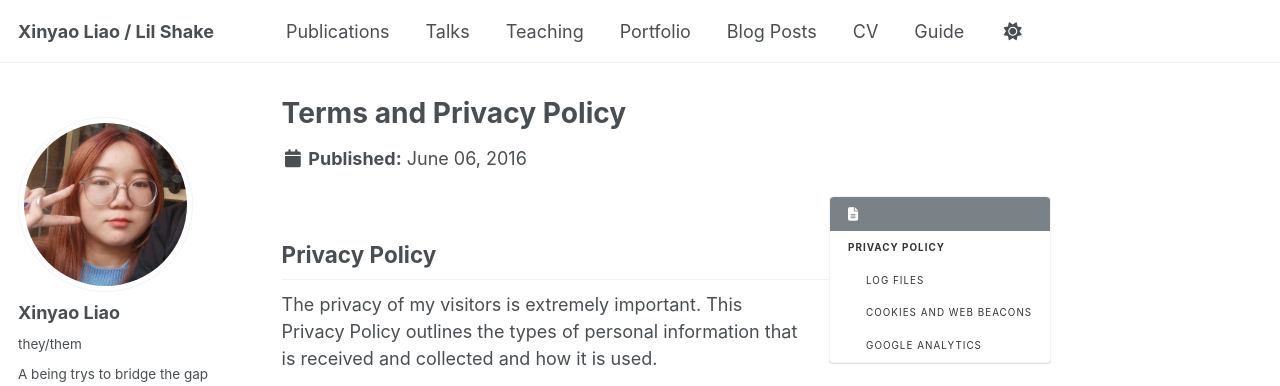
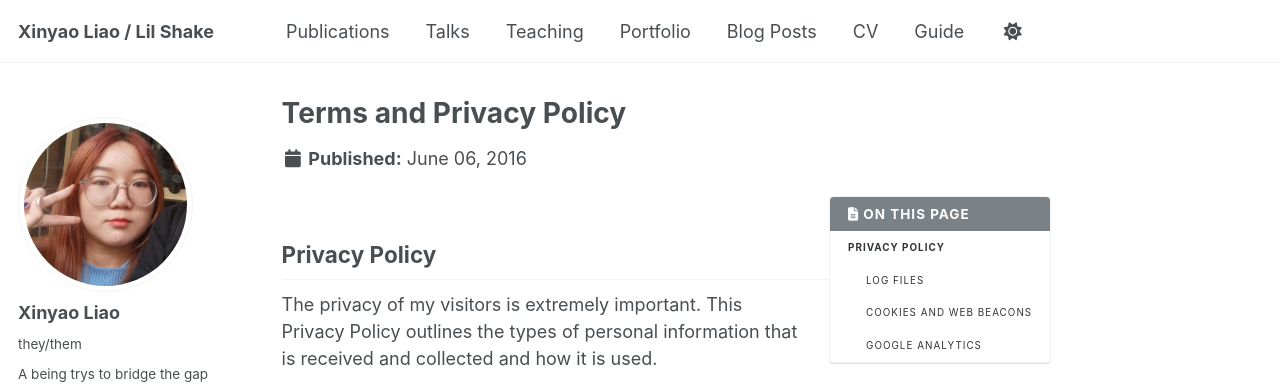
Before and after one commit to Lil-Shake/Lil-Shake.github.io, a Jekyll site: the page built from _pages/terms.md, in a window 1280 px wide and 1400 px high. Shown: the top 386 px of the window. Built offline with Jekyll 4.4.1, drawn with Linux system fonts in a browser that asks for light colours; some web fonts are replaced; a script bundle is joined from its source files by our own code; library files that are not in the unit come from our copies.

```diff
--- a/_config.yml
+++ b/_config.yml
@@ -7,7 +7,7 @@
 # server process.
 
 # Basic Site Settings
-locale                   : "en-us"
+locale                   : "en-US"
 site_theme               : "default" # Currently available options are "default", "air"
 title                    : "Xinyao Liao / Lil Shake"
 title_separator          : "-"
```
